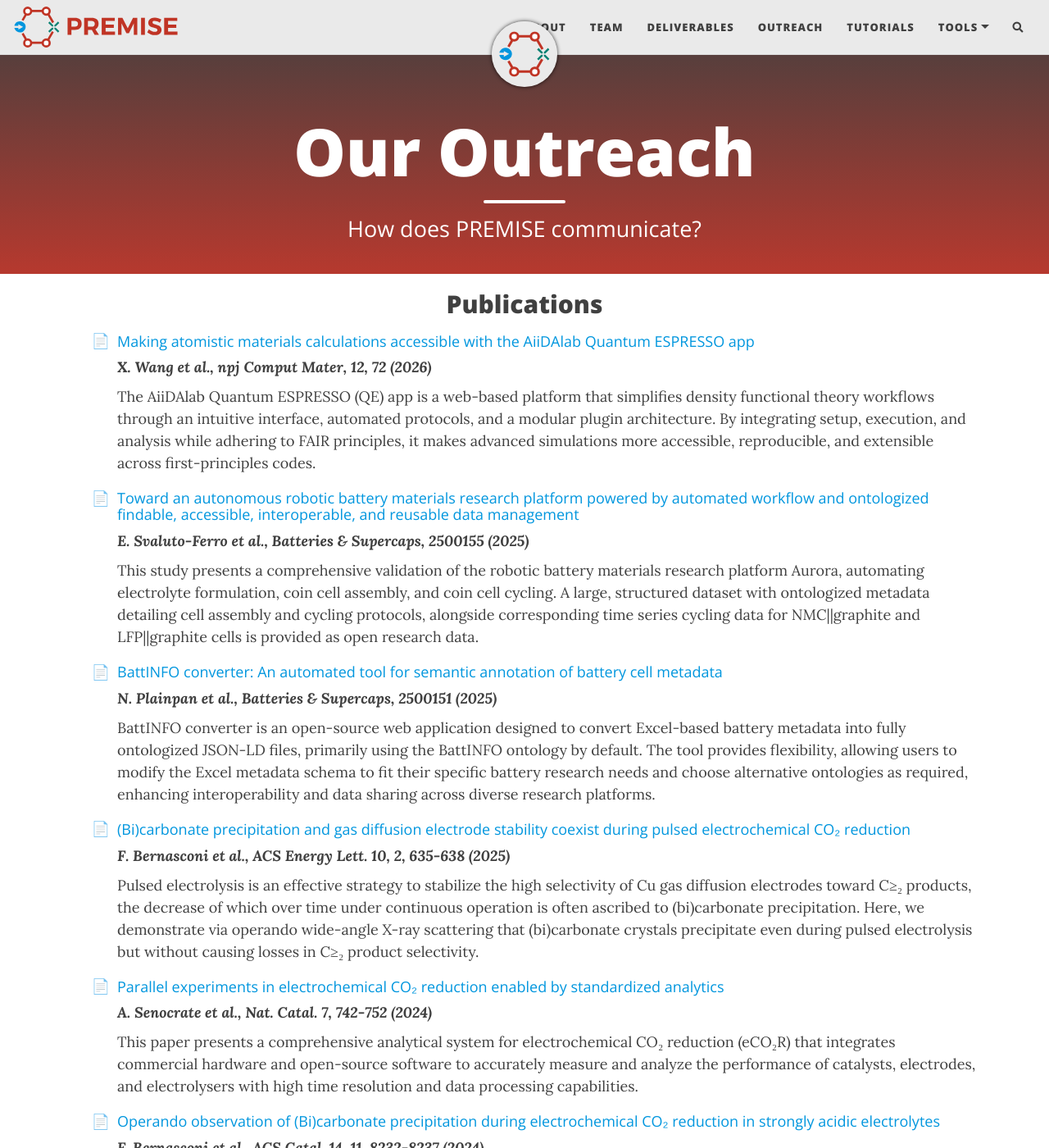
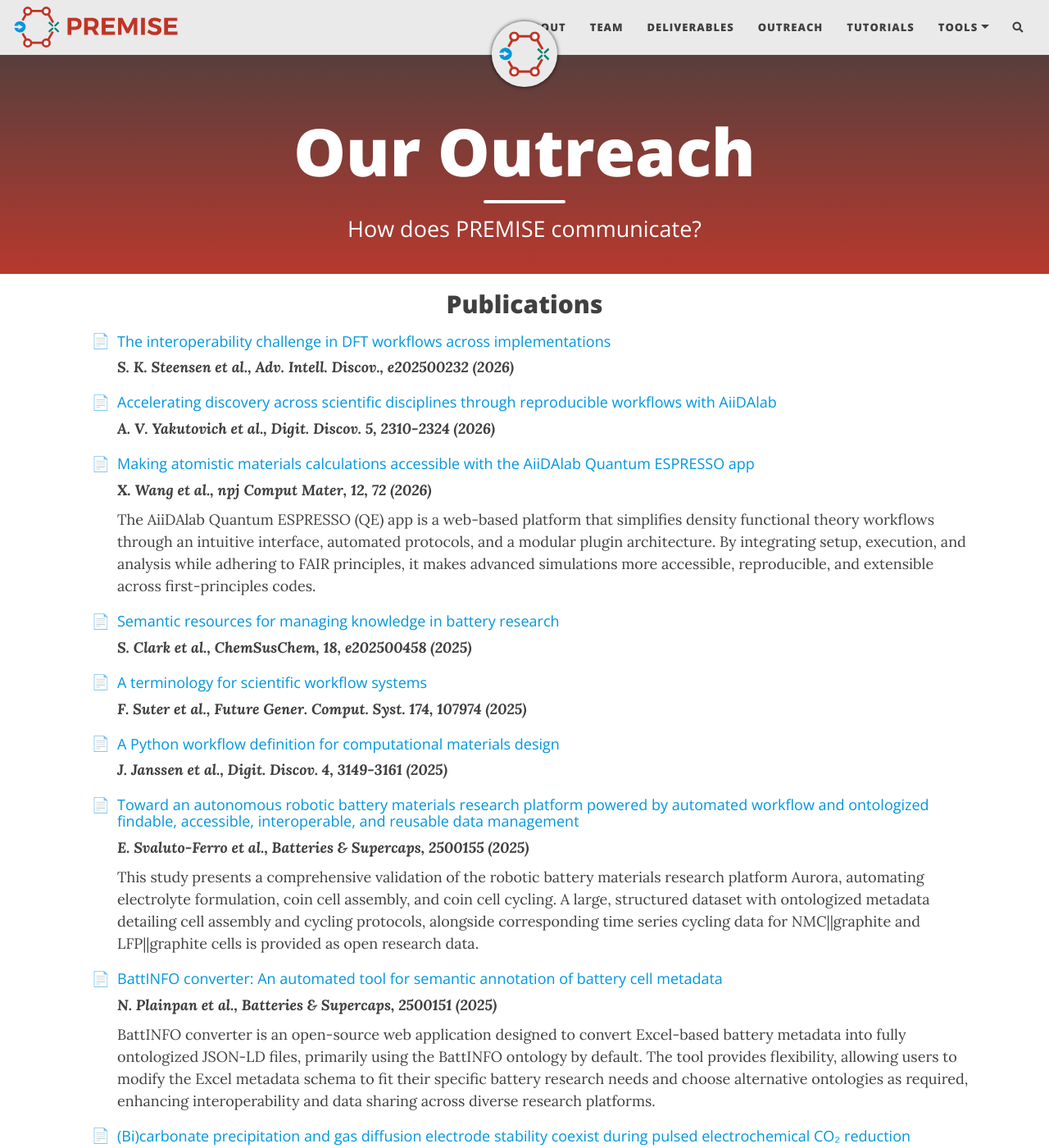
Before and after one commit to ord-premise/ord-premise.github.io, a Jekyll site: the page built from outreach.html, in a window 1280 px wide and 1400 px high. Shown: the whole window at 82% size. Built offline with Jekyll 4.4.1, drawn with Linux system fonts in a browser that asks for light colours; nearby versions of some CDN libraries; comment, search, counter and statistics services are not loaded; some of the changed text lies outside the part shown.

Commit message:
Update publications

```diff
--- a/_data/outreach/publications.yml
+++ b/_data/outreach/publications.yml
@@ -1,20 +1,41 @@
-- title: "Making atomistic materials calculations accessible with the AiiDAlab
-    Quantum ESPRESSO app"
+- title: "The interoperability challenge in DFT workflows across implementations"
+  link: https://doi.org/10.1002/aidi.202500232
+  reference: S. K. Steensen et al., Adv. Intell. Discov., e202500232 (2026)
+  description:
+
+- title: "Accelerating discovery across scientific disciplines through reproducible workflows with AiiDAlab"
+  link: https://doi.org/10.1039/D5DD00567A
+  reference: A. V. Yakutovich et al., Digit. Discov. 5, 2310-2324 (2026)
+  description:
+
+- title: "Making atomistic materials calculations accessible with the AiiDAlab Quantum ESPRESSO app"
   link: https://www.nature.com/articles/s41524-025-01936-4
   reference: X. Wang et al., npj Comput Mater, 12, 72 (2026)
   description: |
     The AiiDAlab Quantum ESPRESSO (QE) app is a web-based platform that simplifies density functional theory workflows through an intuitive interface, automated protocols, and a modular plugin architecture. By integrating setup, execution, and analysis while adhering to FAIR principles, it makes advanced simulations more accessible, reproducible, and extensible across first-principles codes.
 
-- title: "Toward an autonomous robotic battery materials research platform powered
-    by automated workflow and ontologized findable, accessible, interoperable,
-    and reusable data management"
+- title: "Semantic resources for managing knowledge in battery research"
+  link: https://doi.org/10.1002/cssc.202500458
+  reference: S. Clark et al., ChemSusChem, 18, e202500458 (2025)
+  description:
+
+- title: "A terminology for scientific workflow systems"
+  link: https://doi.org/10.1016/j.future.2025.107974
+  reference: F. Suter et al., Future Gener. Comput. Syst. 174, 107974 (2025)
+  description:
+
+- title: "A Python workflow definition for computational materials design"
+  link: https://doi.org/10.1039/D5DD00231A
+  reference: J. Janssen et al., Digit. Discov. 4, 3149-3161 (2025)
+  description:
+
+- title: "Toward an autonomous robotic battery materials research platform powered by automated workflow and ontologized findable, accessible, interoperable, and reusable data management"
   link: https://chemistry-europe.onlinelibrary.wiley.com/doi/10.1002/batt.202500155
   reference: E. Svaluto-Ferro et al., Batteries & Supercaps, 2500155 (2025)
   description: |
     This study presents a comprehensive validation of the robotic battery materials research platform Aurora, automating electrolyte formulation, coin cell assembly, and coin cell cycling. A large, structured dataset with ontologized metadata detailing cell assembly and cycling protocols, alongside corresponding time series cycling data for NMC||graphite and LFP||graphite cells is provided as open research data.
 
-- title: "BattINFO converter: An automated tool for semantic annotation of battery
-    cell metadata"
+- title: "BattINFO converter: An automated tool for semantic annotation of battery cell metadata"
   link: https://chemistry-europe.onlinelibrary.wiley.com/doi/10.1002/batt.202500151
   reference: N. Plainpan et al., Batteries & Supercaps, 2500151 (2025)
   description: |
@@ -26,6 +47,11 @@
   reference: F. Bernasconi et al., ACS Energy Lett. 10, 2, 635-638 (2025)
   description: |
     Pulsed electrolysis is an effective strategy to stabilize the high selectivity of Cu gas diffusion electrodes toward C≥₂ products, the decrease of which over time under continuous operation is often ascribed to (bi)carbonate precipitation. Here, we demonstrate via operando wide-angle X-ray scattering that (bi)carbonate crystals precipitate even during pulsed electrolysis but without causing losses in C≥₂ product selectivity.
+
+- title: "Autonomous battery optimisation by deploying distributed experiments and simulations"
+  link: https://doi.org/10.1002/aenm.202403263
+  reference: M. Vogler et al., Adv. Energy Mater. 14, 2403263 (2024)
+  description:
 
 - title: "Parallel experiments in electrochemical CO₂ reduction enabled by
     standardized analytics"
@@ -48,21 +74,19 @@
   description: |
     This paper discusses the first-ever integration of a workflow manager system (AiiDA) with an autonomous battery assembly/cycling platform (Aurora).
 
-- title: How to verify the precision of density-functional-theory implementations
-    via reproducible and universal workflows
+- title: "How to verify the precision of density-functional-theory implementations via reproducible and universal workflows"
   link: https://www.nature.com/articles/s42254-023-00655-3
   reference: E. Bosoni et al., Nature Reviews Physics 6, 45-58 (2024)
   description: |
     This paper provides an expert recommendation on how to verify the numerical correctness, or precision, of simulations performed at the DFT level. This paper both consistutes an important milestone for error estimation of simulations, and demonstrates the use of 11 different simulation codes interoperably, with the same input and outputs across them.
 
-- title: Developments and applications of the OPTIMADE API for materials
-    discovery, design, and data exchange
+- title: "Developments and applications of the OPTIMADE API for materials discovery, design, and data exchange"
   link: https://pubs.rsc.org/en/content/articlelanding/2024/dd/d4dd00039k
   reference: M. L. Evans et al., Digital Discovery 3.8, 1509-1533 (2024)
   description: |
     This paper discusses the recent advances of the OPTIMADE API, a REST API to provide access to crystal structure data from tens of different database online, both from simulations and from experiments, enabling interoperability of experimental and simulation data in the domain of material science.
 
-- title: The Wannier-Functions Software Ecosystem for Materials Simulations
+- title: "The Wannier-functions software ecosystem for materials simulations"
   link: https://arxiv.org/abs/2312.10769
   reference: A. Marrazzo et al., arXiv preprint arXiv:2312.10769 (2023)
   description: |
```
